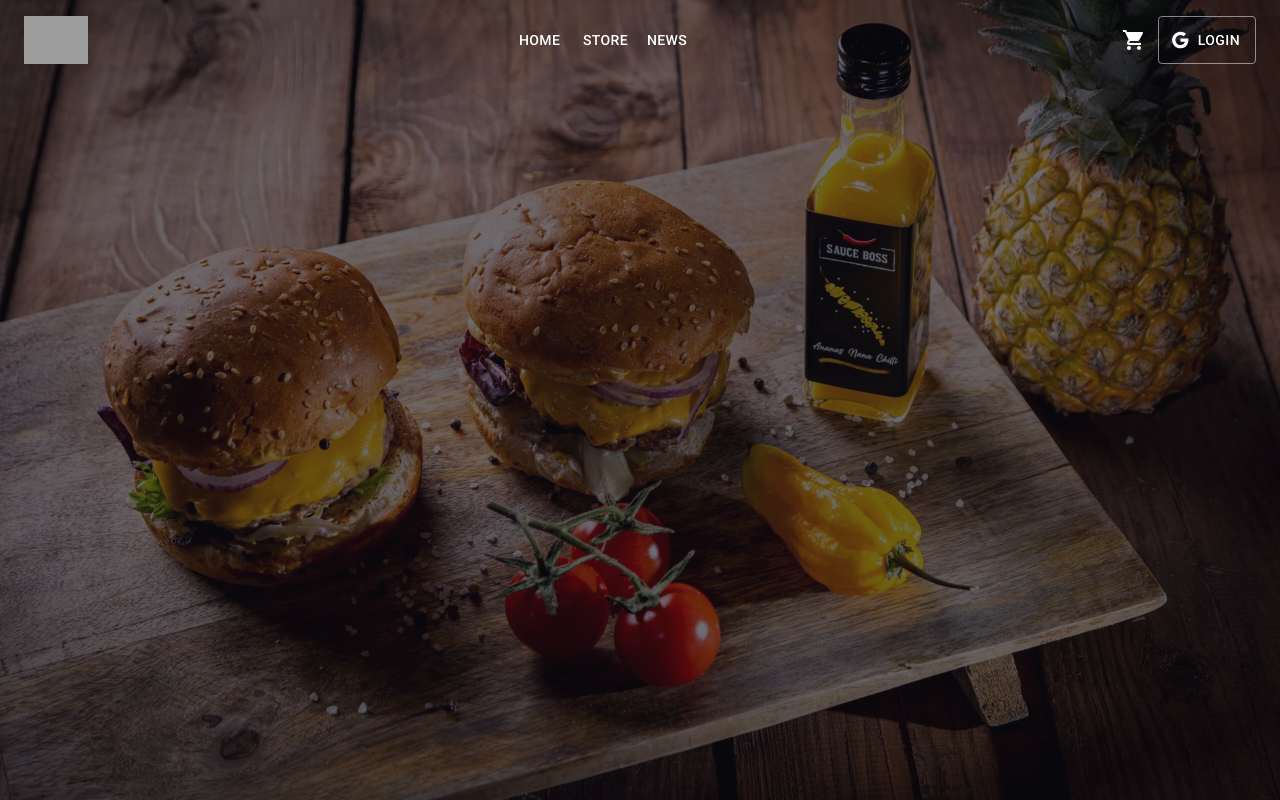
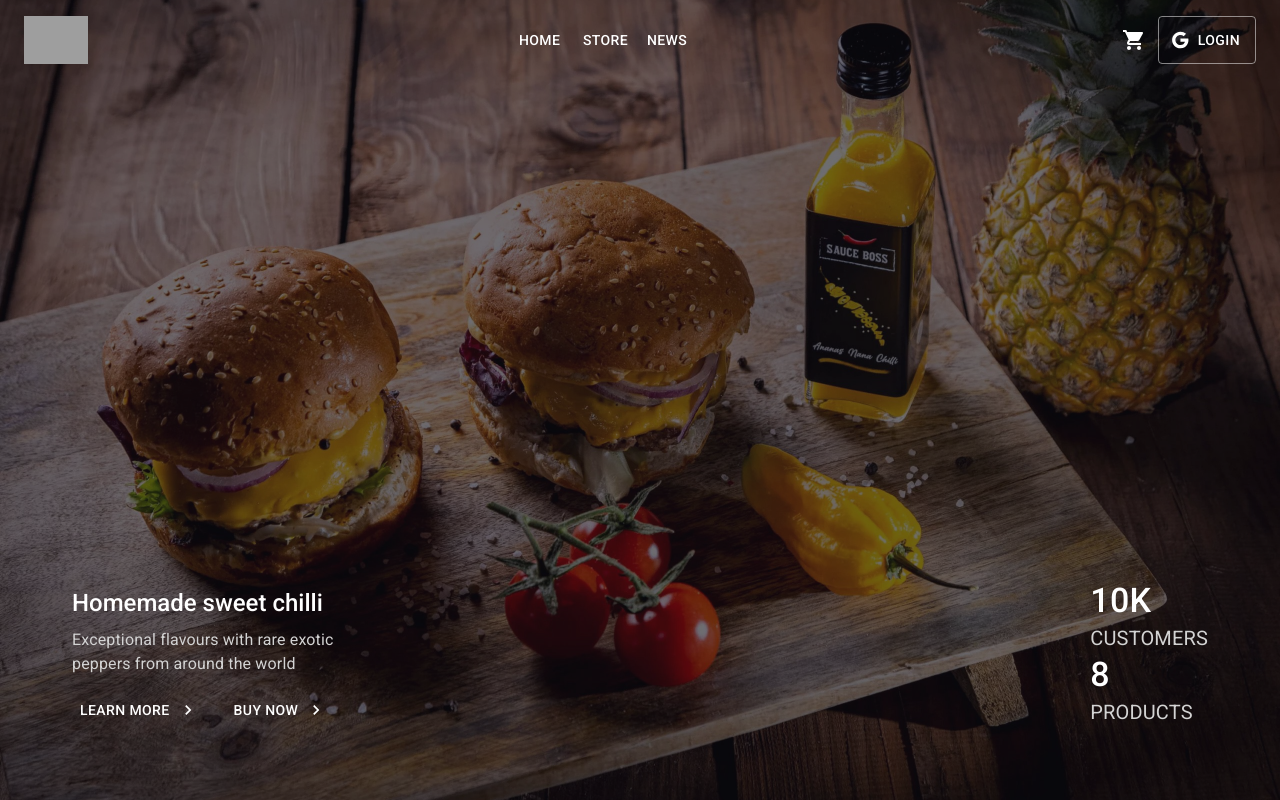
Before and after one commit to lukabajic/sauceboss, a Next.js app: page / in a window 1280 px wide. Built offline with nearby package versions, Linux system fonts and the light colour scheme; grey boxes are pictures that could not be loaded; a small style sheet from the web is missing.

Commit message:
Finish content for index page

```diff
--- a/pages/index.jsx
+++ b/pages/index.jsx
@@ -1,6 +1,9 @@
 import Head from 'next/head';
 import Box from '@mui/material/Box';
+import Typography from '@mui/material/Typography';
+import Button from '@mui/material/Button';
 import useMediaQuery from '@mui/material/useMediaQuery';
+import ChevronRight from '@mui/icons-material/ChevronRight';
 
 import withAuth from '../lib/withAuth';
 import { userPropTypes } from '../lib/propTypes';
@@ -36,8 +39,123 @@ function Index({ user }) {
             width: '100%',
             objectFit: 'cover',
             opacity: 0.4,
+            zIndex: 0,
           }}
         />
+        <Box
+          sx={{
+            position: 'absolute',
+            top: 0,
+            height: '100%',
+            width: '100%',
+            zIndex: 1,
+            display: 'flex',
+            alignItems: { xs: 'stretch', sm: 'flex-end' },
+            pt: 10,
+            px: { xs: 2, md: 3 },
+            pb: { xs: 2, md: 3 },
+          }}
+        >
+          <Box
+            maxWidth="xl"
+            margin="0 auto"
+            sx={{
+              width: '100%',
+              display: 'flex',
+              justifyContent: 'space-between',
+              flexDirection: { xs: 'column', sm: 'row' },
+              alignItems: { xs: 'stretch', sm: 'flex-end' },
+              p: { xs: 0, sm: 6 },
+            }}
+          >
+            <Box
+              sx={{
+                display: 'flex',
+                flexDirection: 'column',
+                alignItems: { xs: 'center', sm: 'flex-start' },
+                pt: { xs: 3, md: 0 },
+              }}
+            >
+              <Typography variant="h5" component="h5" color="white" fontWeight="500" sx={{ mb: 1 }}>
+                Homemade sweet chilli
+              </Typography>
+
+              <Typography
+                variant="p"
+                component="p"
+                color="lightgray"
+                fontWeight="400"
+                sx={{ maxWidth: 280, mb: 2, textAlign: { xs: 'center', sm: 'left' } }}
+              >
+                Exceptional flavours with rare exotic peppers from around the world
+              </Typography>
+
+              <Box sx={{ display: 'flex' }}>
+                <Button variant="text" color="tertiary" endIcon={<ChevronRight />} sx={{ mr: 3 }}>
+                  Learn more
+                </Button>
+                <Button variant="text" color="tertiary" endIcon={<ChevronRight />}>
+                  Buy now
+                </Button>
+              </Box>
+            </Box>
+            <Box
+              sx={{
+                display: 'flex',
+                justifyContent: { xs: 'space-between', sm: 'unset' },
+                flexDirection: { xs: 'row', sm: 'column' },
+              }}
+            >
+              <Box
+                sx={{
+                  display: 'flex',
+                  flexDirection: 'column',
+                }}
+              >
+                <Typography variant="h4" component="h4" color="white" fontWeight="500">
+                  10K
+                </Typography>
+                <Typography
+                  variant="h6"
+                  component="h6"
+                  color="lightgray"
+                  fontWeight="400"
+                  textTransform="uppercase"
+                >
+                  Customers
+                </Typography>
+              </Box>
+
+              <Box
+                sx={{
+                  display: 'flex',
+                  flexDirection: 'column',
+                }}
+              >
+                <Typography
+                  variant="h4"
+                  component="h4"
+                  color="white"
+                  fontWeight="500"
+                  sx={{
+                    textAlign: { xs: 'right', sm: 'left' },
+                  }}
+                >
+                  8
+                </Typography>
+                <Typography
+                  variant="h6"
+                  component="h6"
+                  color="lightgray"
+                  fontWeight="400"
+                  textTransform="uppercase"
+                >
+                  Products
+                </Typography>
+              </Box>
+            </Box>
+          </Box>
+        </Box>
       </Box>
       {user && <div style={{ color: 'wheat' }}>{user.email}</div>}
     </main>
```
